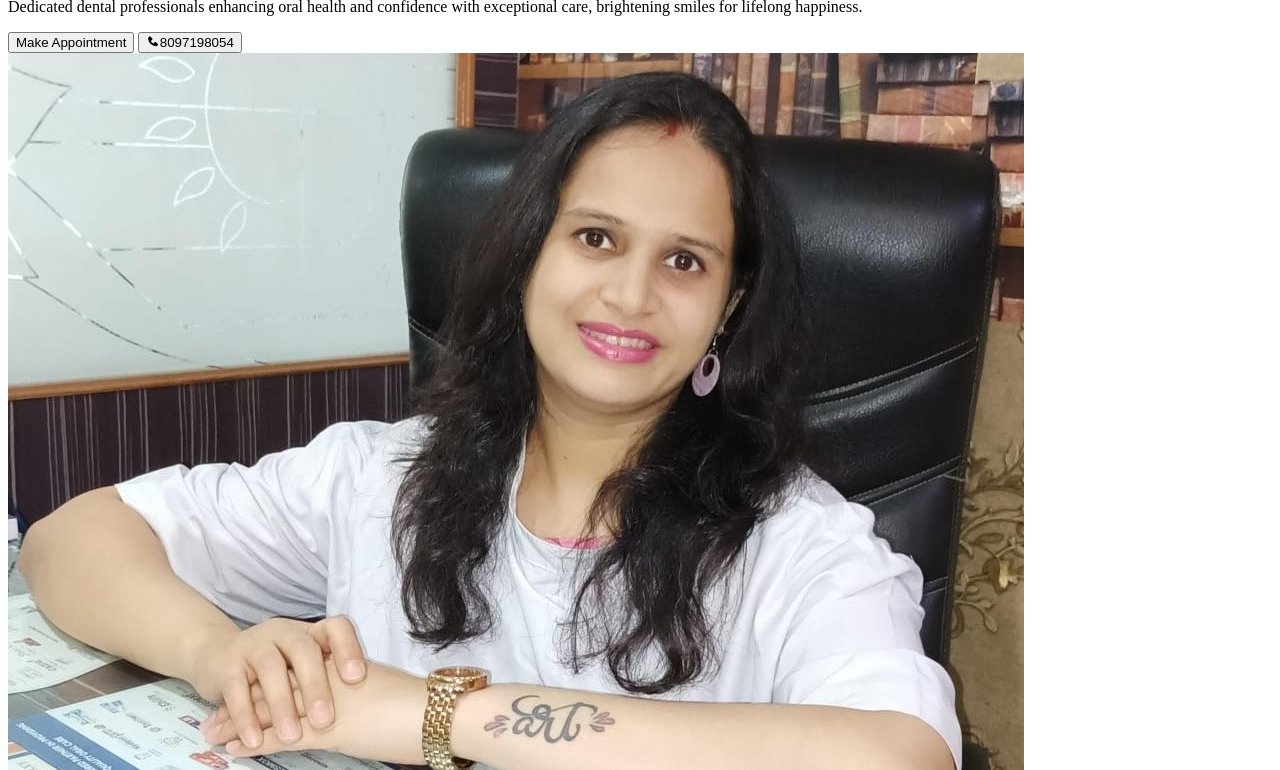
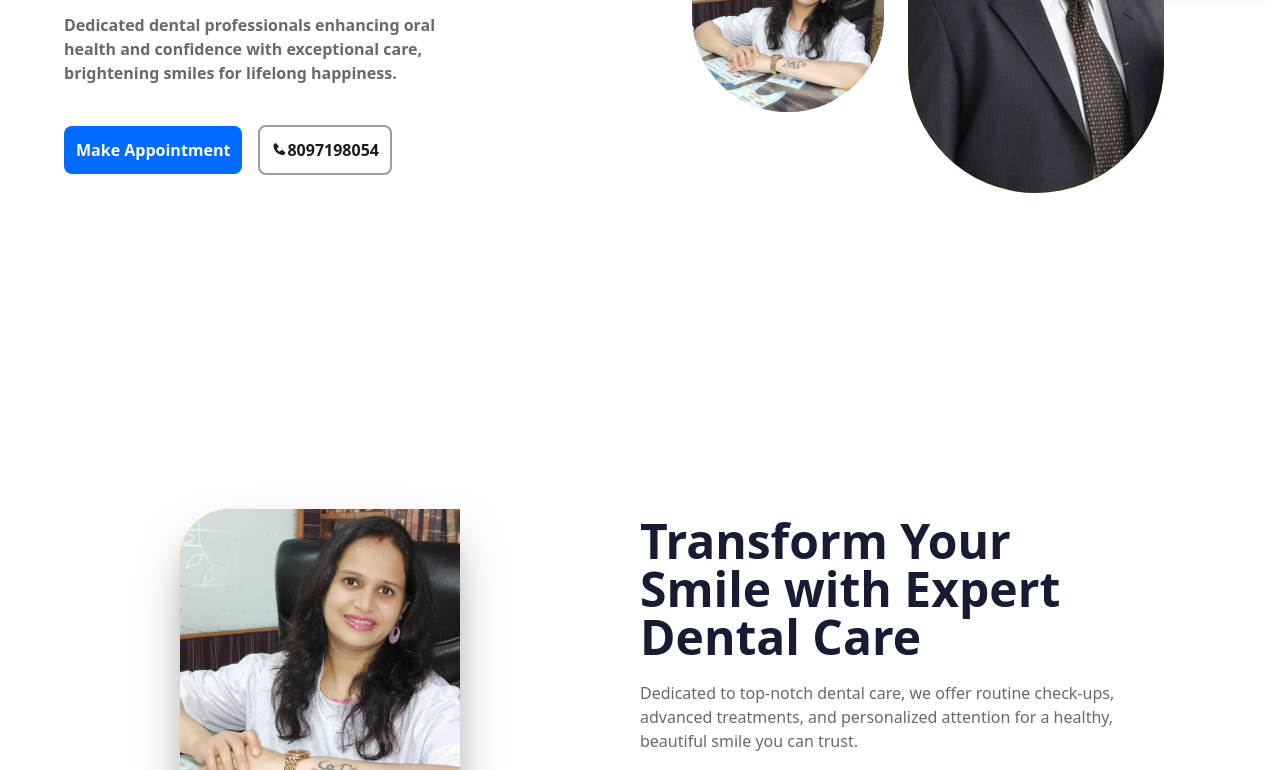
Before and after one commit to shreejaybhay/dental-website, a website: page dist/main index copy.html in a window 1280 px wide. Shown: the part 472-1242 px from the top of the page. Drawn offline with nearby package versions, Linux system fonts and the light colour scheme.

Commit message:
last update

```diff
--- a/dist/main index copy.html
+++ b/dist/main index copy.html
@@ -5,7 +5,8 @@
   <meta charset="UTF-8" />
   <meta name="viewport" content="width=device-width, initial-scale=1.0" />
   <title>Dr.Pathak's Super Specialty Dental & Implant Clinic</title>
-  <link rel="icon" type="png" href="logo3.png" <link rel="stylesheet" href="output.css" />
+  <link rel="icon" type="png" href="logo3.png" />
+  <link rel="stylesheet" href="output.css" />
   <link href="https://unpkg.com/boxicons@2.1.4/css/boxicons.min.css" rel="stylesheet" />
   <style>
     .card-shadow {
```
